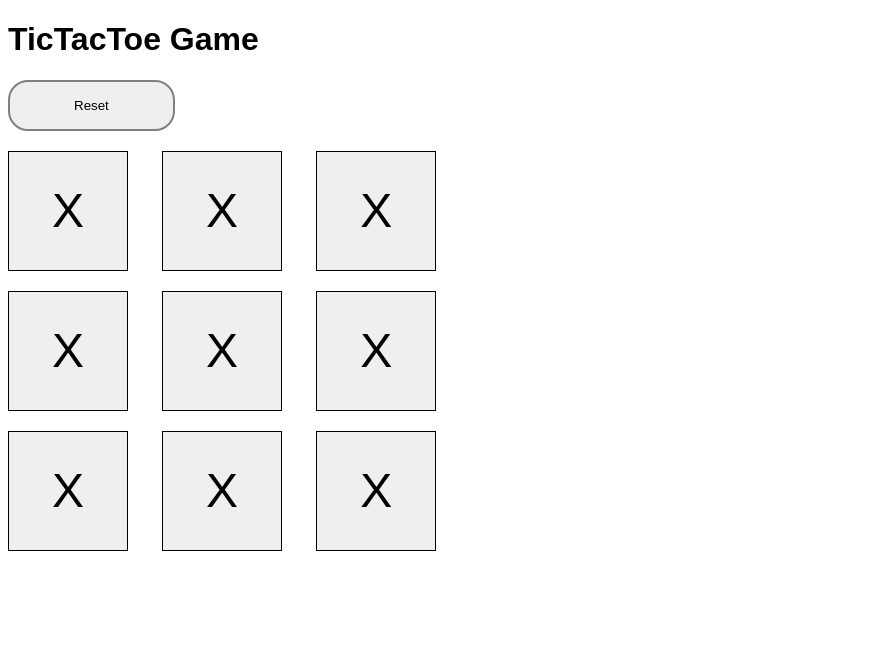
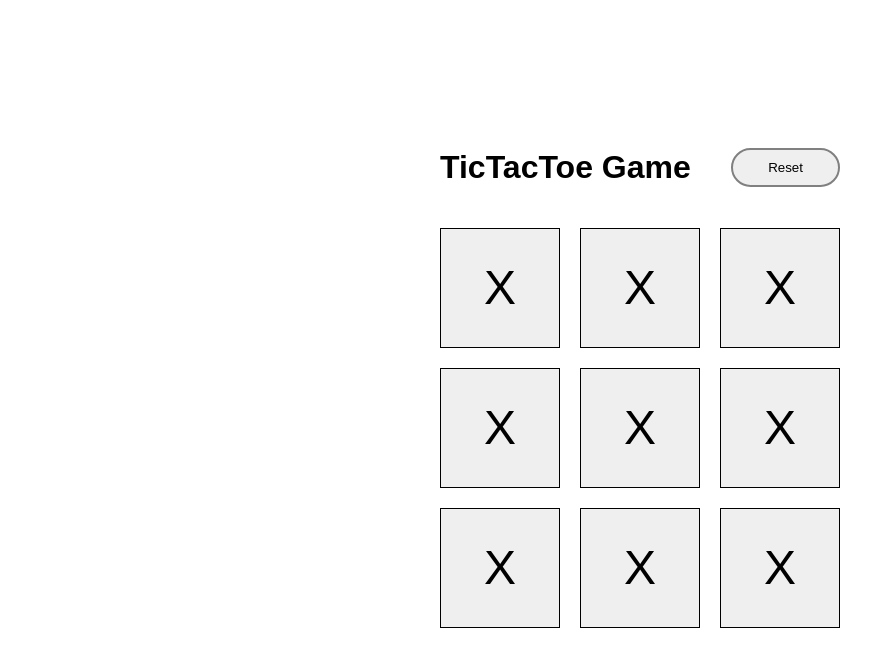
Before and after one commit to sujo030902/TicTacToe, a React (Vite) app: page / in a window 1280 px wide. Shown: the top 666 px of the page, without its empty margins (0-895 px from the left). Built offline with nearby package versions, Linux system fonts and the light colour scheme.

Commit message:
cleaned up the code

```diff
--- a/src/App.jsx
+++ b/src/App.jsx
@@ -1,27 +1,12 @@
-import React, { useState } from "react";
-
-const initialValue = () => Array(9).fill(null);
+import React from 'react'
+import TicTacToe from './assets/components/TicTacToe'
 
 const App = () => {
-  const [board, setboard] = useState(initialValue());
-
   return (
     <>
-      <div className="game">
-        <h1>TicTacToe Game</h1>
-        <button className="resetButton">Reset</button>
-        <div className="board">
-          {board.map((_, index) => {
-            return (
-              <button className="cell" key={index}>
-                X
-              </button>
-            );
-          })}
-        </div>
-      </div>
+     <TicTacToe />
     </>
-  );
-};
+  )
+}
 
-export default App;
+export default App
--- /dev/null
+++ b/src/assets/components/TicTacToe.jsx
@@ -0,0 +1,29 @@
+import React, { useState } from "react";
+
+const initialValue = () => Array(9).fill(null);
+
+const TicTacToe = () => {
+  const [board, setboard] = useState(initialValue());
+
+  return (
+    <>
+      <div className="game">
+        <div className="headerRow">
+        <h1>TicTacToe Game</h1>
+        <button className="resetButton">Reset</button>
+        </div>
+        <div className="board">
+          {board.map((_, index) => {
+            return (
+              <button className="cell" key={index}>
+                X
+              </button>
+            );
+          })}
+        </div>
+      </div>
+    </>
+  );
+};
+
+export default TicTacToe;
--- a/src/index.css
+++ b/src/index.css
@@ -1,10 +1,20 @@
 body{
   font-family: sans-serif;
+  display: flex;
+  align-items: center;
+  justify-content: center;
 }
 
+.headerRow{
+  display: flex;
+  align-items: center;
+  gap: 15px;
+  justify-content: space-between;
+}
 .game{
   width: 100%;
   height: 100%;
+  margin-top: 30%;
 }
 
 .board{
@@ -25,7 +35,7 @@ body{
 }
 
 .resetButton{
-  padding: 1rem 4rem;
+  padding: 10px 35px;
   border: 2px solid gray;
   border-radius: 20px;
 }
```
Also changed, not shown: src/assets/components/Board.jsx (added).
